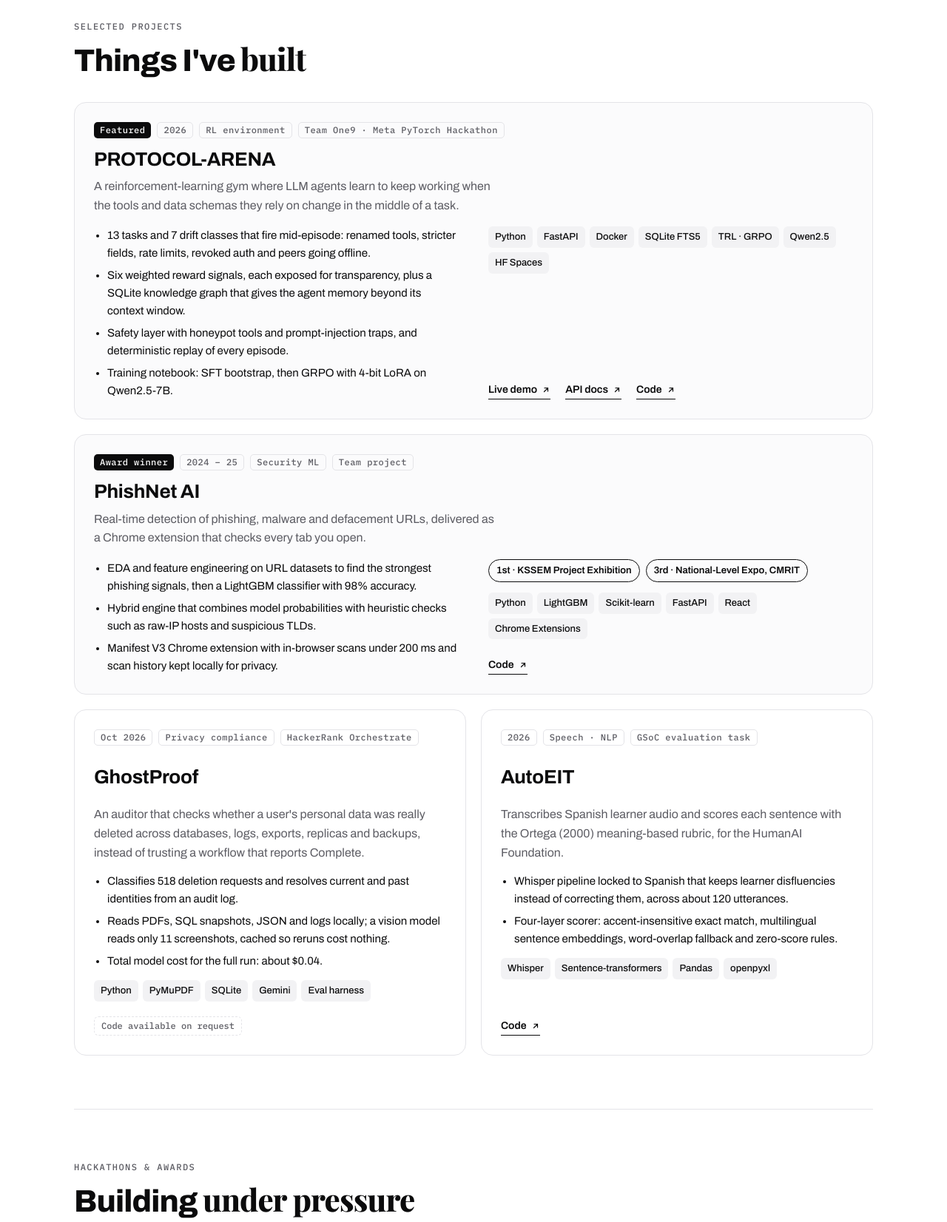
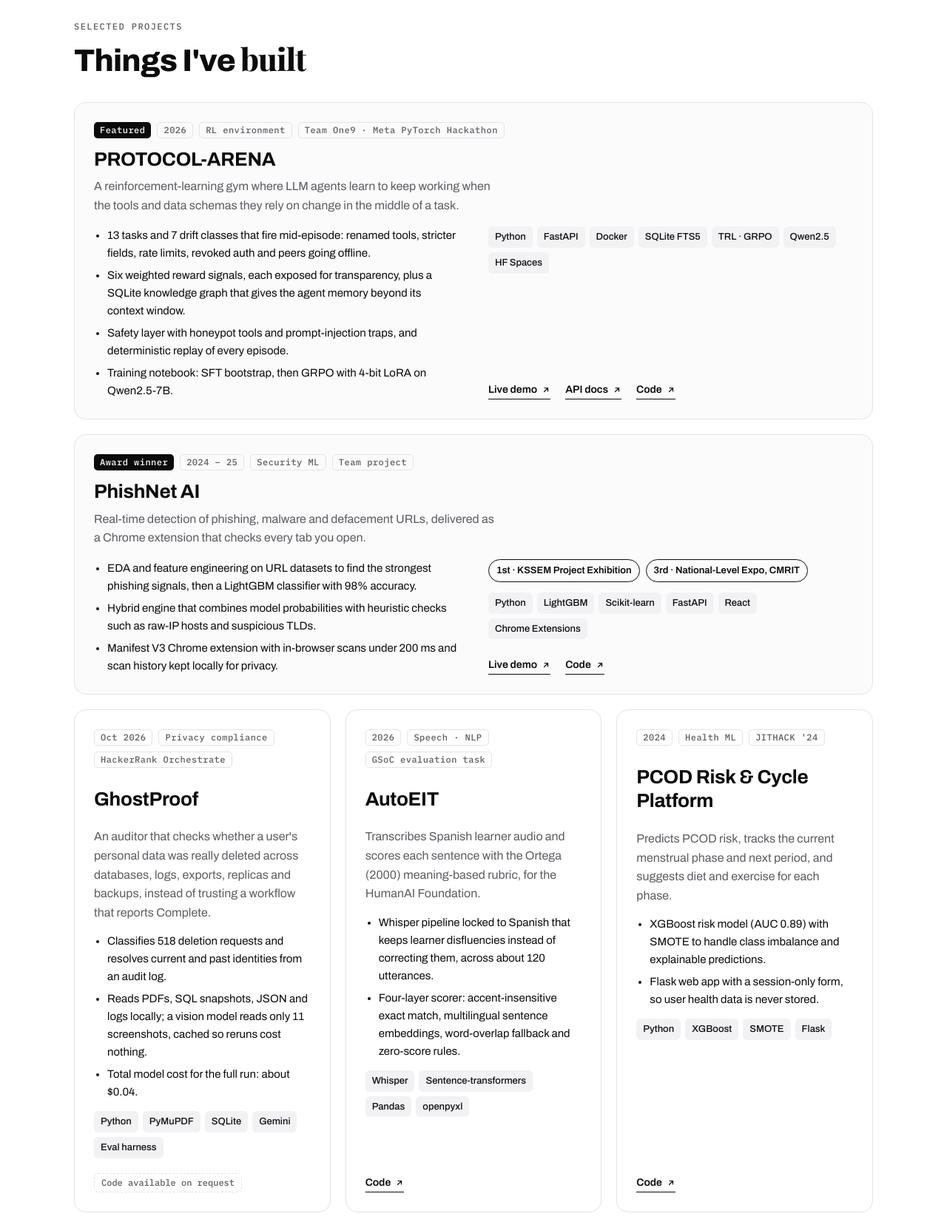
Before and after one commit to kashishshaikh007/kashishshaikh007.github.io, a plain HTML site: page index.html in a window 1280 px wide. Shown: the part 2640-4292 px from the top of the page at 74% size. Drawn offline with nearby package versions, Linux system fonts and the light colour scheme.

Commit message:
Add files via upload

```diff
--- a/index.html
+++ b/index.html
@@ -5,7 +5,15 @@
 <meta name="viewport" content="width=device-width, initial-scale=1, viewport-fit=cover">
 <title>Kashish Shaikh</title>
 <meta name="claude:viewport-fit-sides" content="cover">
-<meta name="description" content="Kashish Shaikh, AI and Data Science graduate. Data science, analytics and ML engineering.">
+<meta name="description" content="Kashish Shaikh, AI and Data Science graduate building data science, ML and AI agent projects. Meta PyTorch OpenEnv Hackathon finalist, published researcher, open to full-time roles.">
+<meta property="og:type" content="website">
+<meta property="og:url" content="https://kashishshaikh007.github.io/">
+<meta property="og:title" content="Kashish Shaikh Portfolio">
+<meta property="og:description" content="AI & Data Science graduate building data science, ML and AI agent projects. Meta PyTorch OpenEnv Hackathon finalist, published researcher, open to full-time roles.">
+<meta property="og:image" content="https://kashishshaikh007.github.io/og-image.png">
+<meta property="og:image:width" content="1200">
+<meta property="og:image:height" content="627">
+<meta name="twitter:card" content="summary_large_image">
 <link rel="preconnect" href="https://fonts.googleapis.com">
 <link rel="preconnect" href="https://fonts.gstatic.com" crossorigin>
 <link rel="stylesheet" href="https://fonts.googleapis.com/css2?family=Archivo:wght@400;500;600;700;800&family=Playfair+Display:wght@700;800&family=IBM+Plex+Mono:wght@400;500&display=swap">
@@ -131,10 +139,12 @@ ul.pts li{max-width:68ch}
 .certs{display:flex;flex-wrap:wrap;gap:8px;margin-top:6px}
 
 /* Projects */
-.projects{display:grid;grid-template-columns:repeat(2,minmax(0,1fr));gap:20px}
+.projects{display:grid;grid-template-columns:repeat(6,minmax(0,1fr));gap:20px}
+.projects>.proj{grid-column:span 2}
 .proj{display:flex;flex-direction:column;gap:14px;border:1px solid var(--line);border-radius:16px;padding:26px;background:var(--bg);transition:border-color .2s,transform .2s}
 .proj:hover{border-color:var(--fg)}
-.proj.feature{grid-column:1/-1;display:grid;grid-template-columns:minmax(0,1fr) minmax(0,1fr);gap:16px 40px;background:var(--card)}
+.projects>.proj.feature{grid-column:1/-1}
+.proj.feature{display:grid;grid-template-columns:minmax(0,1fr) minmax(0,1fr);gap:16px 40px;background:var(--card)}
 .proj.feature .head{grid-column:1/-1}
 .ptop{display:flex;flex-wrap:wrap;gap:8px;align-items:center;font:500 12px/1 var(--f-mono);color:var(--muted);letter-spacing:.04em}
 .tag-strong{background:var(--accent);color:var(--on-accent);padding:5px 8px;border-radius:5px}
@@ -178,12 +188,16 @@ footer{border-top:1px solid var(--line);padding-block:28px;font-size:13px;color:
   .about{grid-template-columns:1fr}
   .skills{grid-template-columns:repeat(2,minmax(0,1fr))}
   .proj.feature{grid-template-columns:1fr}
+  .projects>.proj{grid-column:span 3}
+  .projects>.proj:last-child{grid-column:1/-1}
   .hack{grid-template-columns:1fr;gap:14px}
   .hack .stat{text-align:left}
   .stat .of{margin-left:0}
 }
 @media (max-width:640px){
-  .projects,.awards-row,.skills{grid-template-columns:1fr}
+  .awards-row,.skills{grid-template-columns:1fr}
+  .projects{grid-template-columns:1fr}
+  .projects>.proj,.projects>.proj:last-child{grid-column:1/-1}
   .item{grid-template-columns:1fr;gap:8px}
   section{padding-block:56px}
   .proj{padding:22px}
@@ -405,6 +419,7 @@ footer{border-top:1px solid var(--line);padding-block:28px;font-size:13px;color:
           <div class="award"><span>1st · KSSEM Project Exhibition</span><span>3rd · National-Level Expo, CMRIT</span></div>
           <div class="chips"><span class="chip">Python</span><span class="chip">LightGBM</span><span class="chip">Scikit-learn</span><span class="chip">FastAPI</span><span class="chip">React</span><span class="chip">Chrome Extensions</span></div>
           <div class="links">
+            <a class="link" href="https://phish-net-ai.vercel.app/" target="_blank" rel="noopener">Live demo <svg viewBox="0 0 24 24" fill="none" stroke="currentColor" stroke-width="2.4" stroke-linecap="round"><path d="M7 17 17 7M8 7h9v9"/></svg></a>
             <a class="link" href="https://github.com/kashishshaikh007/PhishNet-AI-main" target="_blank" rel="noopener">Code <svg viewBox="0 0 24 24" fill="none" stroke="currentColor" stroke-width="2.4" stroke-linecap="round"><path d="M7 17 17 7M8 7h9v9"/></svg></a>
           </div>
         </div>
@@ -433,6 +448,18 @@ footer{border-top:1px solid var(--line);padding-block:28px;font-size:13px;color:
         </ul>
         <div class="chips"><span class="chip">Whisper</span><span class="chip">Sentence-transformers</span><span class="chip">Pandas</span><span class="chip">openpyxl</span></div>
         <div class="links"><a class="link" href="https://github.com/kashishshaikh007/autoeit-07" target="_blank" rel="noopener">Code <svg viewBox="0 0 24 24" fill="none" stroke="currentColor" stroke-width="2.4" stroke-linecap="round"><path d="M7 17 17 7M8 7h9v9"/></svg></a></div>
+      </article>
+
+      <article class="proj">
+        <div class="ptop"><span class="tag-soft">2024</span><span class="tag-soft">Health ML</span><span class="tag-soft">JITHACK '24</span></div>
+        <h3>PCOD Risk &amp; Cycle Platform</h3>
+        <p class="desc">Predicts PCOD risk, tracks the current menstrual phase and next period, and suggests diet and exercise for each phase.</p>
+        <ul class="pts">
+          <li>XGBoost risk model (AUC 0.89) with SMOTE to handle class imbalance and explainable predictions.</li>
+          <li>Flask web app with a session-only form, so user health data is never stored.</li>
+        </ul>
+        <div class="chips"><span class="chip">Python</span><span class="chip">XGBoost</span><span class="chip">SMOTE</span><span class="chip">Flask</span></div>
+        <div class="links"><a class="link" href="https://github.com/kashishshaikh007/MenstrualCycleDietExercise" target="_blank" rel="noopener">Code <svg viewBox="0 0 24 24" fill="none" stroke="currentColor" stroke-width="2.4" stroke-linecap="round"><path d="M7 17 17 7M8 7h9v9"/></svg></a></div>
       </article>
 
     </div>
@@ -464,6 +491,8 @@ footer{border-top:1px solid var(--line);padding-block:28px;font-size:13px;color:
     <div class="awards-row">
       <div class="mini"><div class="place">1st</div><div><b>KSSEM Project Exhibition</b><span>Dept. of AI &amp; DS · PhishNet AI</span></div></div>
       <div class="mini"><div class="place">3rd</div><div><b>National-Level Project Exhibition</b><span>CMRIT · PhishNet AI</span></div></div>
+      <div class="mini"><div class="place">'24</div><div><b>JITHACK '24</b><span>PCOD risk prediction from real patient data</span></div></div>
+      <div class="mini"><div class="place">'24</div><div><b>HACKATHON-24</b><span>Study-material recommender for KCET students</span></div></div>
     </div>
   </section>
 
```
